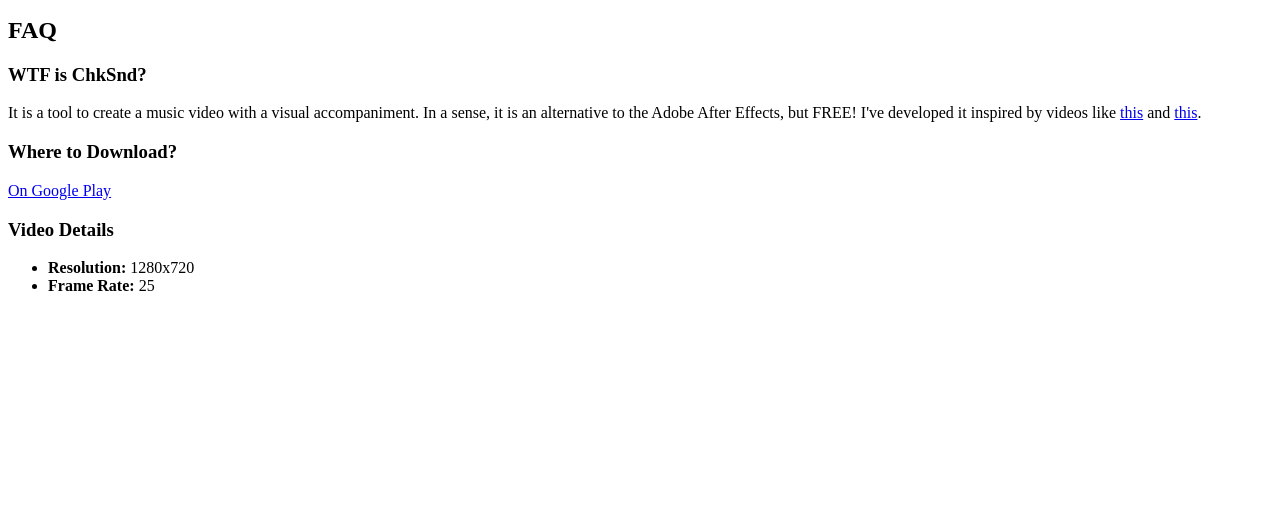
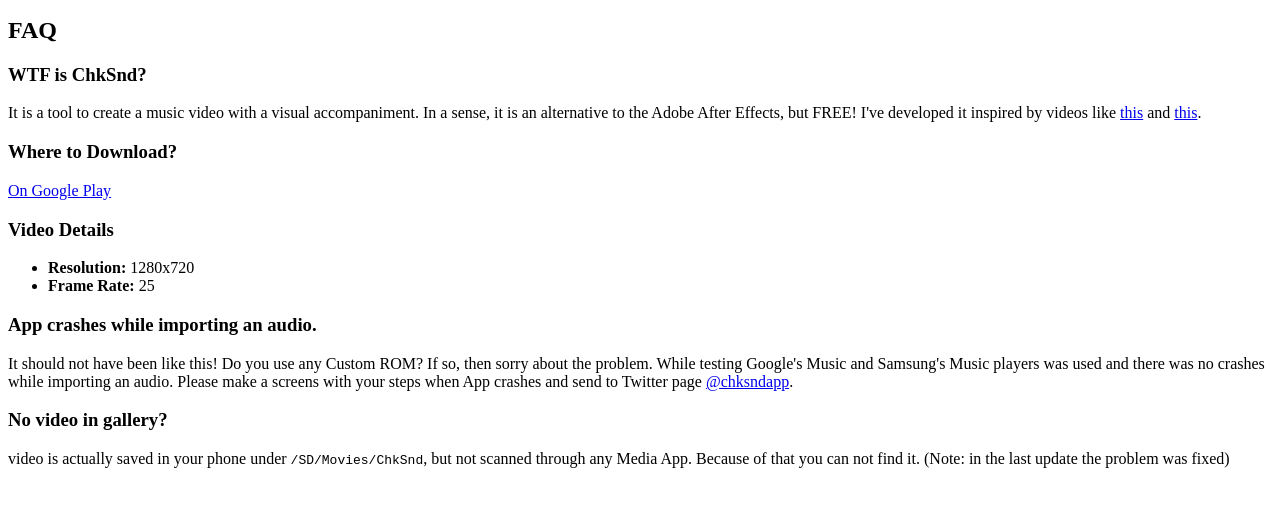
Before and after one commit to chksnd/chksnd.github.io, a plain HTML site: page index.html in a window 1280 px wide. Shown: the part 101-608 px from the top of the page. Drawn offline with Linux system fonts and the light colour scheme.

Commit message:
Update index.html

```diff
--- a/index.html
+++ b/index.html
@@ -24,6 +24,12 @@
   </ul>
   </p>
 
+  <h3>App crashes while importing an audio.</h3>
+  <p>It should not have been like this! Do you use any Custom ROM? If so, then sorry about the problem. While testing Google's Music and Samsung's Music players was used and there was no crashes while importing an audio. Please make a screens with your steps when App crashes and send to Twitter page <a href="https://twitter.com/chksndapp">@chksndapp</a>.</p>
+
+  <h3>No video in gallery?</h3>
+  <p>video is actually saved in your phone under <code>/SD/Movies/ChkSnd</code>, but not scanned through any Media App. Because of that you can not find it. (Note: in the last update the problem was fixed)</p>
+
   <h3></h3>
   <p></p>
 </body>
```
